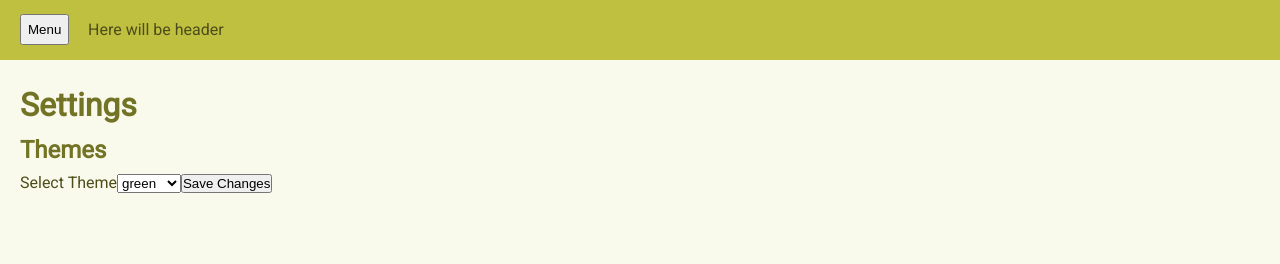
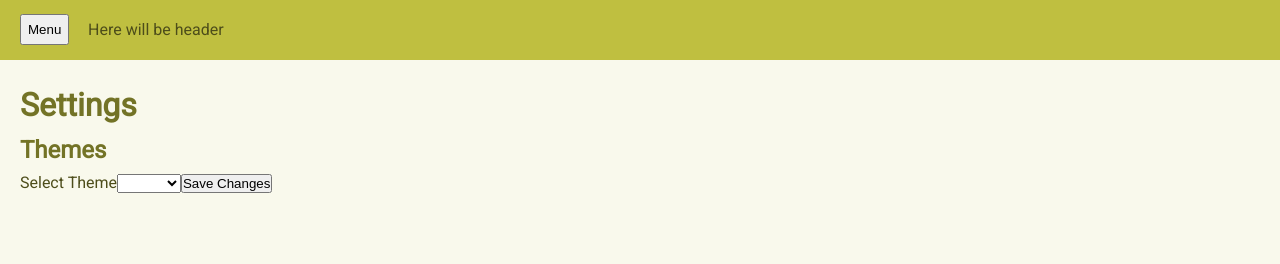
Before and after one commit to nvpt/aptechka, an Angular app: page /settings in a window 1280 px wide. Shown: the top 264 px of the page. Built offline with nearby package versions, Linux system fonts and the light colour scheme.

Commit message:
show current color in settings selection

```diff
--- a/src/app/pages/settings-page/settings-page.component.html
+++ b/src/app/pages/settings-page/settings-page.component.html
@@ -9,6 +9,7 @@
 	<form>
 		<label for="themeSelection">Select Theme</label>
 		<select id="themeSelection"
+		        [value]="currentColor"
 		        (change)="selectTheme($event)">
 			<option>green</option>
 			<option>blue</option>
--- a/src/app/pages/settings-page/settings-page.component.ts
+++ b/src/app/pages/settings-page/settings-page.component.ts
@@ -10,11 +10,21 @@ import {StorageDataI} from '../../interfaces/storage-data-interface';
     styleUrls: ['./settings-page.component.scss']
 })
 export class SettingsPageComponent implements OnInit {
+    currentColor!: ColorThemeType;
 
     constructor(private themeService: ThemesService) {
     }
 
     ngOnInit(): void {
+        this.initStorageData();
+    }
+
+    initStorageData():void {
+        const storageData = localStorage.getItem(Constants.STORAGE_KEY);
+        if (storageData) {
+            const storageObject: StorageDataI = JSON.parse(storageData);
+            this.currentColor = storageObject.color as ColorThemeType;
+        }
     }
 
     selectTheme(event: Event) {
```
